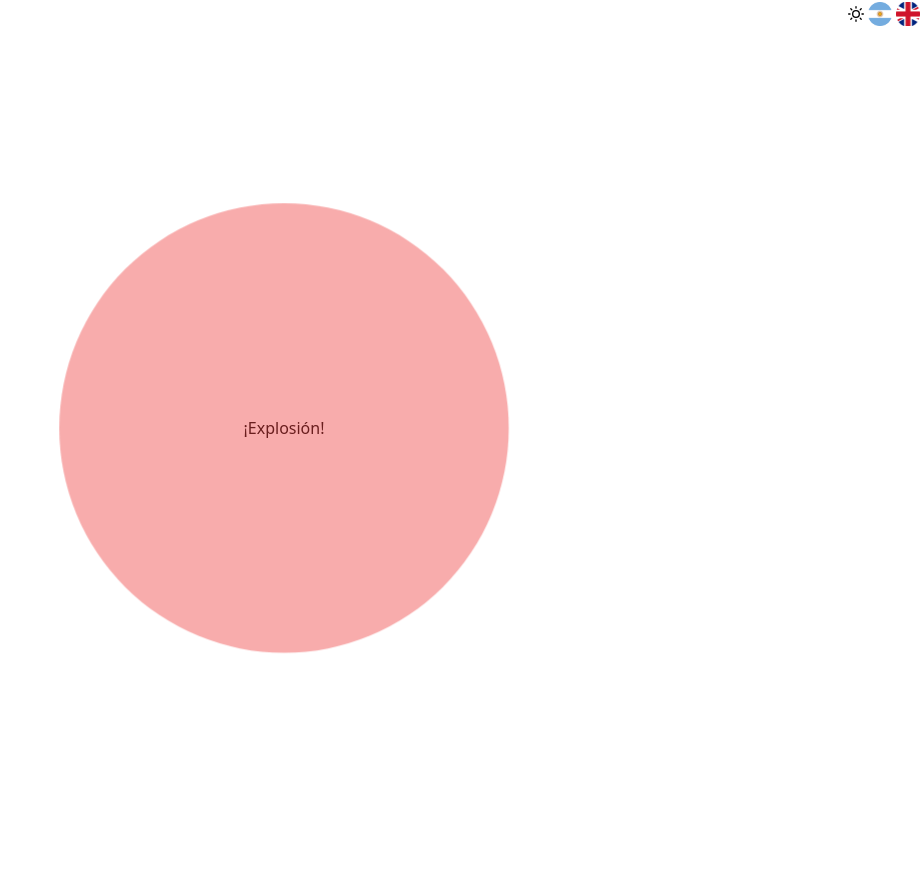
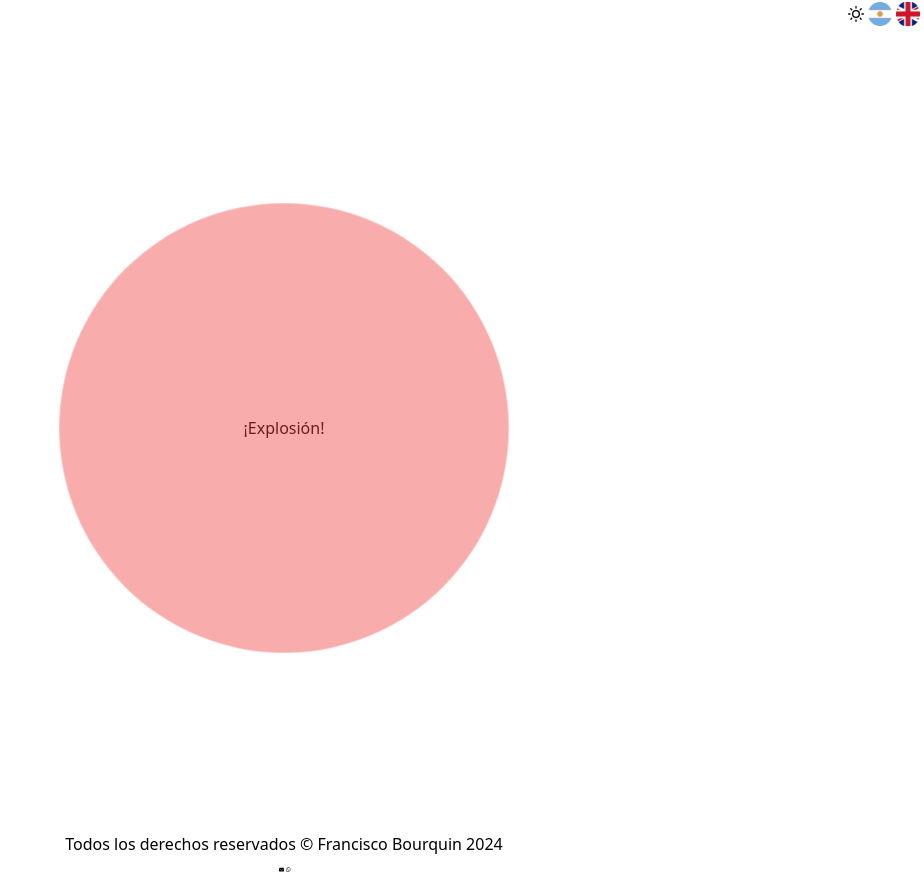
Before and after one commit to FranciscoBourquin/my-portfolio, a React (Vite) app: page / in a window 1280 px wide. Shown: the whole page, without its empty margins (356-1280 px from the left). Before the commit the page ends 828 px from the top, so only its background shows below. Built offline with nearby package versions, Linux system fonts and the light colour scheme; the HTML template or start-up script is replaced by a standard one.

Commit message:
Se crea el footer y se importa en App

```diff
--- a/src/App.jsx
+++ b/src/App.jsx
@@ -3,6 +3,7 @@ import { AboutMeTitle } from "./components/AboutMe";
 import { TechnologiesTitle } from "./components/Technologies";
 import { OtherSkillsTitle } from "./components/OtherSkills";
 import { Projects } from "./components/Projects";
+import { Footer } from "./components/Footer";
 import { Box } from "@chakra-ui/react";
 import { CountdownTimer } from "./components/CountdownTimer";
 import { useState } from "react";
@@ -77,7 +78,7 @@ function App() {
             </Box>
             <Box
               position="absolute"
-              bottom="10%"
+              bottom="15%" // Ajustado para evitar scroll
               left="10%"
               transition="transform 0.5s, opacity 0.5s"
             >
@@ -85,7 +86,7 @@ function App() {
             </Box>
             <Box
               position="absolute"
-              bottom="10%"
+              bottom="15%" // Ajustado para evitar scroll
               right="10%"
               transition="transform 0.5s, opacity 0.5s"
             >
@@ -94,6 +95,8 @@ function App() {
           </>
         )}
       </Box>
+      {/* Footer con derechos reservados y enlace de correo */}
+      <Footer />
     </>
   );
 }
--- /dev/null
+++ b/src/components/Footer.jsx
@@ -0,0 +1,20 @@
+import { Box, Text, Link, Icon, useColorModeValue } from "@chakra-ui/react";
+import { FaEnvelope, FaWhatsapp } from "react-icons/fa"; // Icono del sobre y WhatsApp
+
+export const Footer = () => {
+  const bgColor = useColorModeValue("gray.100", "gray.700");
+
+  return (
+    <Box as="footer" py={4} bg={bgColor} textAlign="center">
+      <Text fontSize="sm">
+        Todos los derechos reservados © Francisco Bourquin 2024
+      </Text>
+      <Link href="mailto:fran.js@gmail.com" isExternal>
+        <Icon as={FaEnvelope} w={5} h={5} ml={2} />
+      </Link>
+      <Link href="https://wa.me/5493415022599?text=Hola%20Francisco,%20quiero%20hablar%20contigo." isExternal>
+        <Icon as={FaWhatsapp} w={5} h={5} ml={2} />
+      </Link>
+    </Box>
+  );
+};
```
